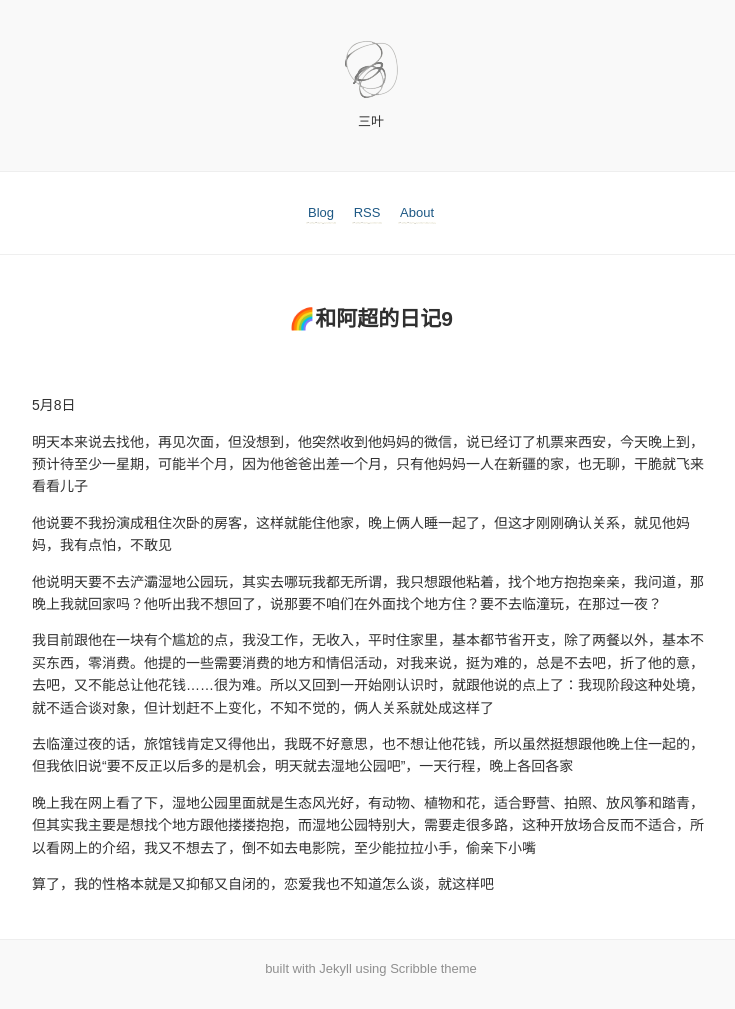
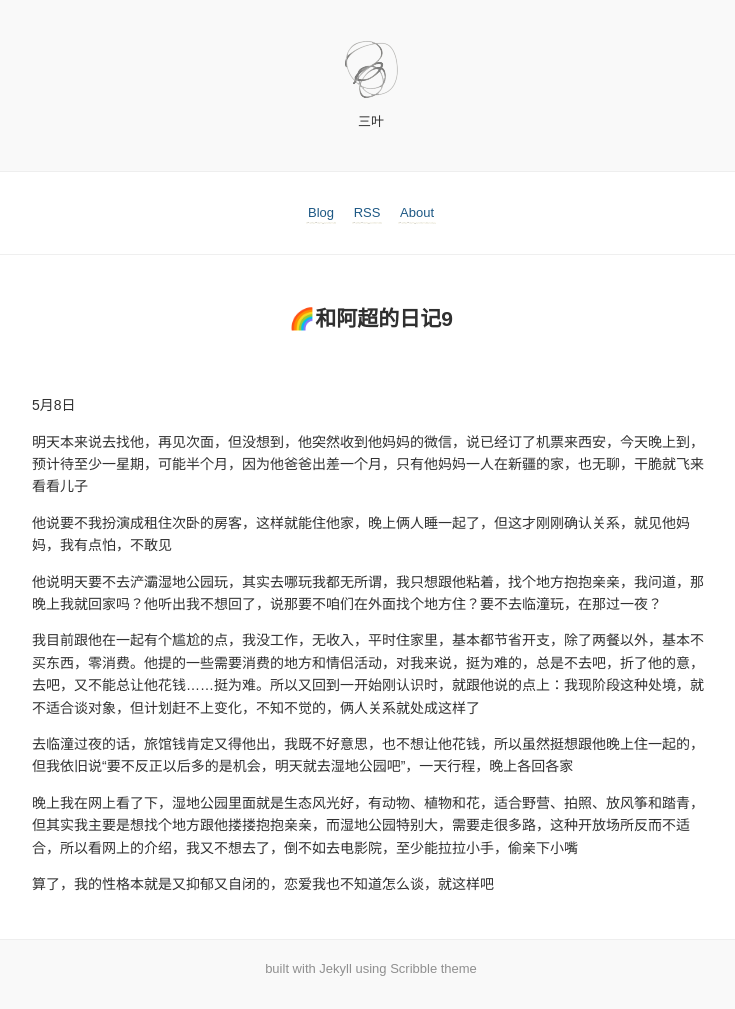
Before and after one commit to chaoandlong/chaoandlong.github.io, a Jekyll site: the page built from _posts/2024-05-08-🌈和阿超的日记9.md, in a window 1280 px wide. Shown: the whole page, without its empty margins (269-1004 px from the left). Built offline with Jekyll 4.4.1, drawn with Linux system fonts in a browser that asks for light colours.

Commit message:
vault backup: 2024-08-26 12:22:11

```diff
--- a/_posts/2024-05-08-🌈和阿超的日记9.md
+++ b/_posts/2024-05-08-🌈和阿超的日记9.md
@@ -9,10 +9,10 @@ layout: post
 
 他说明天要不去浐灞湿地公园玩，其实去哪玩我都无所谓，我只想跟他粘着，找个地方抱抱亲亲，我问道，那晚上我就回家吗？他听出我不想回了，说那要不咱们在外面找个地方住？要不去临潼玩，在那过一夜？
 
-我目前跟他在一块有个尴尬的点，我没工作，无收入，平时住家里，基本都节省开支，除了两餐以外，基本不买东西，零消费。他提的一些需要消费的地方和情侣活动，对我来说，挺为难的，总是不去吧，折了他的意，去吧，又不能总让他花钱……很为难。所以又回到一开始刚认识时，就跟他说的点上了：我现阶段这种处境，就不适合谈对象，但计划赶不上变化，不知不觉的，俩人关系就处成这样了
+我目前跟他在一起有个尴尬的点，我没工作，无收入，平时住家里，基本都节省开支，除了两餐以外，基本不买东西，零消费。他提的一些需要消费的地方和情侣活动，对我来说，挺为难的，总是不去吧，折了他的意，去吧，又不能总让他花钱……挺为难。所以又回到一开始刚认识时，就跟他说的点上：我现阶段这种处境，就不适合谈对象，但计划赶不上变化，不知不觉的，俩人关系就处成这样了
 
 去临潼过夜的话，旅馆钱肯定又得他出，我既不好意思，也不想让他花钱，所以虽然挺想跟他晚上住一起的，但我依旧说“要不反正以后多的是机会，明天就去湿地公园吧”，一天行程，晚上各回各家
 
-晚上我在网上看了下，湿地公园里面就是生态风光好，有动物、植物和花，适合野营、拍照、放风筝和踏青，但其实我主要是想找个地方跟他搂搂抱抱，而湿地公园特别大，需要走很多路，这种开放场合反而不适合，所以看网上的介绍，我又不想去了，倒不如去电影院，至少能拉拉小手，偷亲下小嘴
+晚上我在网上看了下，湿地公园里面就是生态风光好，有动物、植物和花，适合野营、拍照、放风筝和踏青，但其实我主要是想找个地方跟他搂搂抱抱亲亲，而湿地公园特别大，需要走很多路，这种开放场所反而不适合，所以看网上的介绍，我又不想去了，倒不如去电影院，至少能拉拉小手，偷亲下小嘴
 
 算了，我的性格本就是又抑郁又自闭的，恋爱我也不知道怎么谈，就这样吧
```
Also changed, not shown: _posts/2024-05-09-🌈和阿超的日记10.md (+16 -16 lines).
